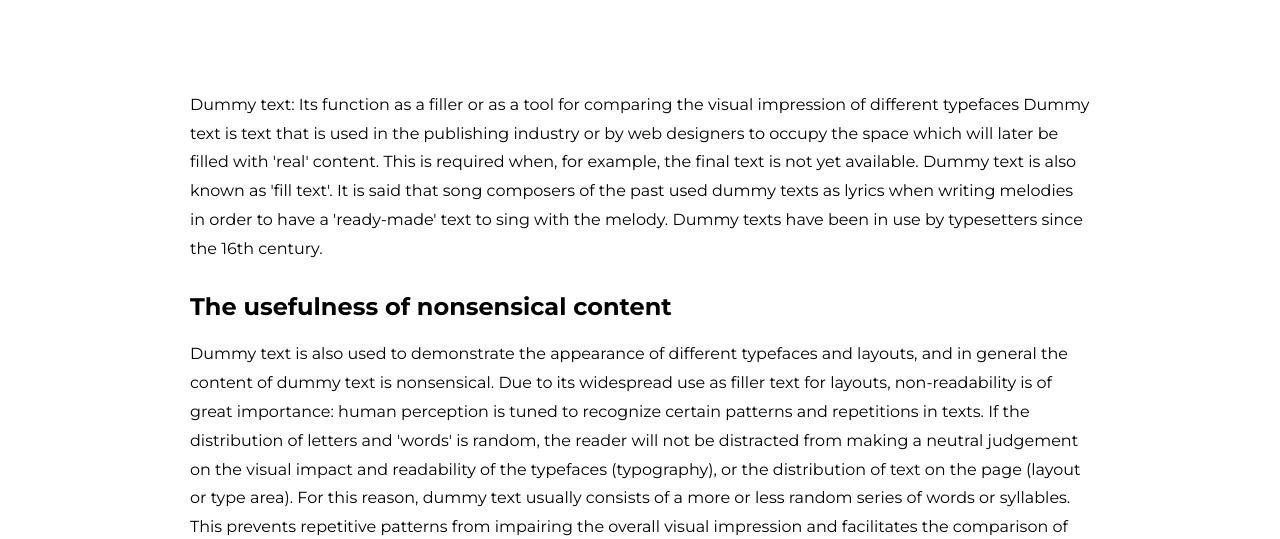
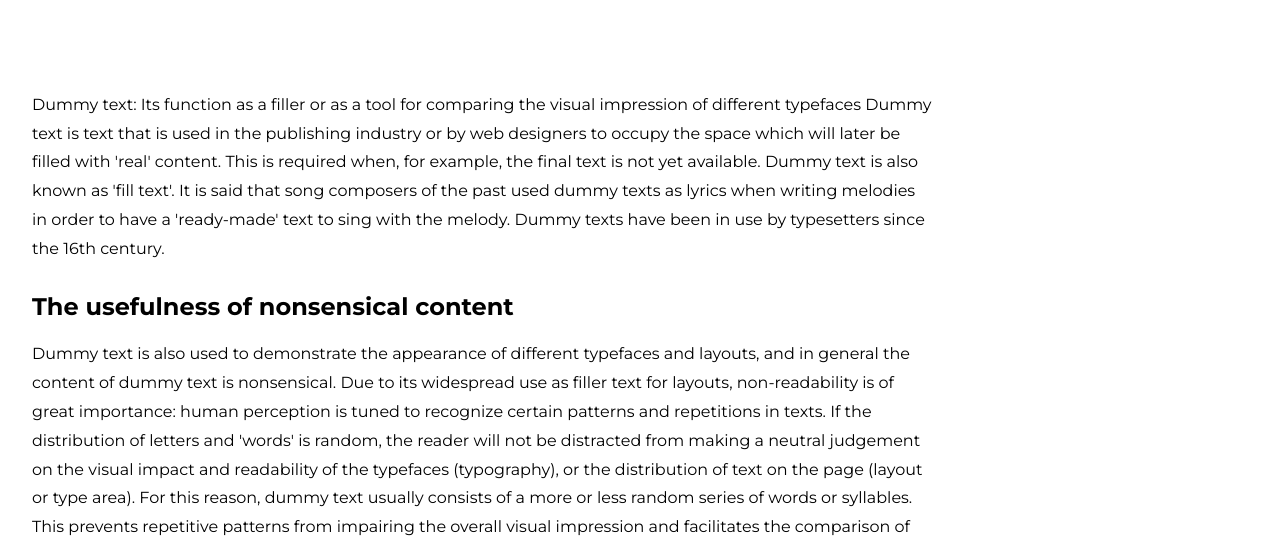
Before and after one commit to vishalsinghrawat29/my-portfolio, a plain HTML site: page dummy-blog.html in a window 1280 px wide. Shown: the part 261-800 px from the top of the page. Drawn offline with Linux system fonts and the light colour scheme.

Commit message:
Update style.css

```diff
--- a/style.css
+++ b/style.css
@@ -151,7 +151,7 @@ ul{
   }
 
 .blog-section{
-    margin: 0rem auto;
+    margin: 0rem -1.5rem;
     border-radius: 1rem;
     padding: 1.5rem;
     text-align: left;
```
